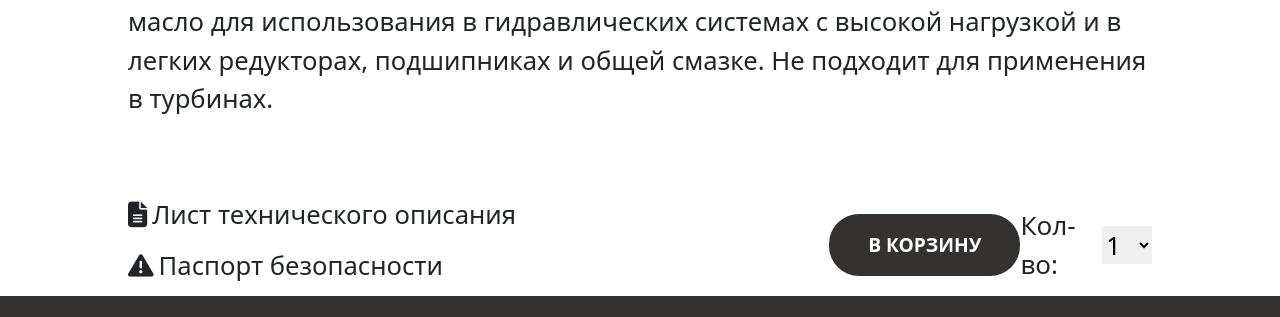
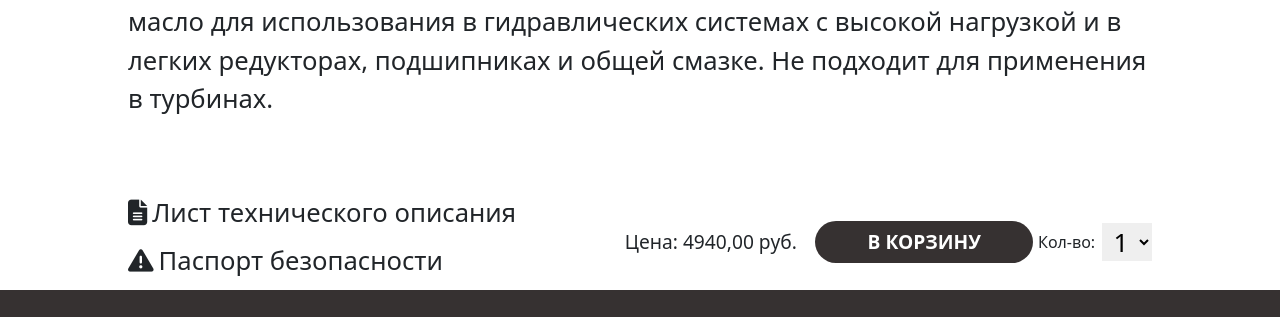
Before and after one commit to Peachoopeado/ESHOP3, a Django app: page /product/03-00001799 in a window 1280 px wide. Shown: the part 790-1107 px from the top of the page. Run offline with Django 4.2, Linux system fonts and the light colour scheme; data comes from the database, SQL or seed files in the repository; parts of the project's set-up code (start-up, migrations or seed data) failed here and were passed over; some libraries are stand-ins or nearby versions.

Commit message:
Правки

```diff
--- a/cart/cart.py
+++ b/cart/cart.py
@@ -7,7 +7,7 @@ from django.http import JsonResponse
 class Cart(object):
     def get_delivery_choices(self):
         return [
-            ('delivery', 'Доставка'),
+            ('delivery', 'Доставка (+600 руб.)'),
             ('pickup', 'Самовывоз')
         ]
 
--- a/cart/forms.py
+++ b/cart/forms.py
@@ -3,5 +3,6 @@ from django import forms
 PRODUCT_QUANTITY_CHOICES = [(i, str(i)) for i in range(1, 21)]
 
 class CartAddProductForm(forms.Form):
-    quantity = forms.TypedChoiceField(choices=PRODUCT_QUANTITY_CHOICES, coerce=int, label='Кол-во')
+    quantity = forms.TypedChoiceField(choices=PRODUCT_QUANTITY_CHOICES, coerce=int, label='Кол-во',
+                                      widget=forms.Select(attrs={'id': 'quantity-select'}))
     update = forms.BooleanField(required=False, initial=False, widget=forms.HiddenInput)
--- a/cart/templates/cart/detail.html
+++ b/cart/templates/cart/detail.html
@@ -53,17 +53,17 @@
                     <table class="summary">
                         <tbody>
                         <tr>
-                            <td>Способ получения
+                            <td colspan="2">Способ получения
                                 </td>
 
                         </tr>
                         <tr style="border-bottom: 2px solid black; font-weight: lighter;">{% for choice in delivery_choices %}
-                            <td><label for="">{{ choice.1 }}<input type="radio" name="delivery"
+                            <td id="way-to-get-cell"><label for="">{{ choice.1 }}<input type="radio" name="delivery"
                                                                    value="{{ choice.0|floatformat }}"
                                     {% if cart.delivery == choice.0 %} checked{% endif %}></label></td>{% endfor %}
                         </tr>
                         <tr>
-                            <td>Общая стоимость</td>
+                            <td id="value">Общая стоимость</td>
                             <td align="right"><span id="total-price"
                                                     data-total-price>{{ cart.get_total_price_with_delivery }}</span>
                                 &#8381
--- a/shop/static/shop/css/style.css
+++ b/shop/static/shop/css/style.css
@@ -1000,7 +1000,6 @@ aside {
 
 .product_actions {
     display: flex;
-    justify-content: space-between;
 }
 
 
@@ -1011,8 +1010,7 @@ aside {
 .actions_buttons {
     display: flex;
     align-items: center;
-    justify-content: center;
-
+    justify-content: start;
 
 }
 
@@ -1020,7 +1018,6 @@ aside {
     display: block;
     font-weight: 400;
     font-size: 32px;
-    line-height: 41px;
     margin-bottom: 10px;
 }
 
@@ -1032,14 +1029,48 @@ aside {
 
 @media screen and (min-width: 768px) and (max-width: 1200px) {
     .product_docs_block a {
-        font-size: 3vw;
+        font-size: 2vw;
     }
 }
 
 @media screen and (min-width: 1200px) {
     .product_docs_block a {
         font-size: 2vw;
-    }
+        line-height: 3vw;
+
+    }
+
+}
+
+.price {
+    display: flex;
+    align-items: center;
+    justify-content: center;
+
+
+}
+
+@media screen and (max-width: 768px) {
+    .price {
+        font-size: 5vw;
+        width: 50vw;
+    }
+}
+
+@media screen and (min-width: 768px) and (max-width: 1200px) {
+    .price {
+        font-size: 1.5vw;
+        width: 35vw;
+        justify-content: start;
+    }
+}
+
+@media screen and (min-width: 1200px) {
+    .price {
+        font-size: 1.5vw;
+        width: 35vw;
+    }
+
 
 }
 
@@ -1047,6 +1078,35 @@ aside {
     display: flex;
     align-items: center;
     font-size: 26px;
+}
+
+.actions_buttons form select {
+    text-align: center;
+}
+
+@media screen and (max-width: 768px) {
+    .actions_buttons form label{
+        font-size: 3vw;
+        width: 15vw;
+        margin-left: 20px;
+    }
+}
+
+@media screen and (min-width: 768px) and (max-width: 1200px) {
+    .actions_buttons form label{
+        font-size: 2vw;
+        width: 7vw;
+        margin-left: 5px;
+    }
+}
+
+@media screen and (min-width: 1200px) {
+    .actions_buttons form label {
+        font-size: 1.25vw;
+        width: 5vw;
+        margin-left: 5px;
+    }
+
 }
 
 .actions_buttons input {
@@ -1055,7 +1115,6 @@ aside {
     justify-content: center;
     font-weight: 700;
     font-size: 48px;
-    line-height: 62px;
     color: #fff;
     text-transform: uppercase;
     width: 455px;
@@ -1069,16 +1128,16 @@ aside {
 @media screen and (max-width: 768px) {
     .actions_buttons input {
         width: 30vw;
-        font-size: 3vw;
+        font-size: 3.5vw;
+        line-height: 7vw;
     }
 }
 
 @media screen and (min-width: 768px) and (max-width: 1200px) {
     .actions_buttons input {
-        flex-direction: column;
         width: 28vw;
         font-size: 2.25vw;
-        align-items: flex-start;
+        line-height: 5vw;
 
     }
 }
@@ -1087,6 +1146,7 @@ aside {
     .actions_buttons input {
         width: 17vw;
         font-size: 1.5vw;
+        line-height: 3.25vw;
     }
 }
 
@@ -1347,7 +1407,8 @@ aside {
         align-items: center;
         flex-direction: column;
     }
-    .about_text_layer1 p{
+
+    .about_text_layer1 p {
         font-size: 3.5vw;
         text-align: justify;
     }
@@ -1435,20 +1496,24 @@ aside {
     }
 
 }
-.about_text_block h1{
+
+.about_text_block h1 {
     text-transform: uppercase;
 }
-.certificates p{
+
+.certificates p {
     text-align: justify;
 }
-.slider{
+
+.slider {
     margin-top: 20px;
     position: relative;
     overflow: hidden;
     width: 100%;
     height: 500px;
 }
-.slider-wrapper{
+
+.slider-wrapper {
     position: absolute;
     width: 100%;
     height: 100%;
@@ -1459,67 +1524,80 @@ aside {
     left: 0;
     transition: 0.3s ease-in-out;
 }
-.slider-wrapper img{
+
+.slider-wrapper img {
     width: 25vw;
     object-fit: contain;
 }
-@media screen and (max-width: 768px){
-    .slide1-content{
-
-    }
-    .slide1-content p{
+
+@media screen and (max-width: 768px) {
+    .slide1-content {
+
+    }
+
+    .slide1-content p {
         display: none;
     }
-    .slide1-content img{
+
+    .slide1-content img {
         width: 55vw;
 
 
         object-fit: contain;
     }
 }
-@media screen and (min-width: 768px) and (max-width: 1200px){
-    .slide1-content{
+
+@media screen and (min-width: 768px) and (max-width: 1200px) {
+    .slide1-content {
         display: flex;
         align-items: center;
         justify-content: center;
         gap: 50px;
     }
-    .slide1-content p{
+
+    .slide1-content p {
         font-size: 3vw;
         width: 50%;
     }
-    .slide1-content img{
+
+    .slide1-content img {
         width: 35vw;
     }
 }
-@media screen and (min-width: 1200px){
-    .certificates>p{
+
+@media screen and (min-width: 1200px) {
+    .certificates > p {
         font-size: 1.5vw;
     }
-    .slide1-content{
+
+    .slide1-content {
         display: flex;
         align-items: center;
         justify-content: center;
         gap: 50px;
     }
-    .slide1-content p{
+
+    .slide1-content p {
         font-size: 1.5vw;
         width: 50%;
     }
-    .slide1-content img{
+
+    .slide1-content img {
         width: 20vw;
     }
 
 }
-.slider-controls{
+
+.slider-controls {
     display: flex;
     position: absolute;
     bottom: 10px;
     left: 95%;
     transform: translateX(-50%);
 }
+
 .slider-prev,
-.slider-next{
+.slider-next {
     display: flex;
     align-items: center;
     justify-content: center;
@@ -1534,8 +1612,9 @@ aside {
     cursor: pointer;
     transition: background-color 0.3s ease-in-out;
 }
+
 .slider-prev:hover,
-.slider-next:hover{
+.slider-next:hover {
     background-color: rgba(0, 0, 0, 0.8);
 
 }
@@ -1839,7 +1918,16 @@ input[type="number"]::-webkit-outer-spin-button {
     margin: 0 auto 30px;
     font-weight: bold;
 }
-
+#way-to-get-cell {
+    font-size: 16px;
+}
+#way-to-get-cell input[type="radio"]{
+    margin-right: 5px;
+    display: inline-block;
+}
+#value{
+    font-size: 20px;
+}
 .gotoform {
     width: 90%;
     background: #384685;
@@ -1910,7 +1998,7 @@ input[type="number"]::-webkit-outer-spin-button {
 
 @media screen and (min-width: 1200px) {
     .summary {
-        font-size: 1.5vw;
+        font-size: 1.35vw;
     }
 
     .gotoform {
--- /dev/null
+++ b/shop/static/shop/js/ProductPriceChageScript.js
@@ -0,0 +1,9 @@
+const quantitySelect = document.getElementById('quantity-select');
+const priceIndicator = document.getElementById('price-indicator');
+const price = parseFloat(priceIndicator.textContent.split(':')[1]);
+
+quantitySelect.addEventListener('change', (event)=>{
+    const selectedQuantity = parseInt(event.target.value);
+    const totalPrice = price * selectedQuantity;
+    priceIndicator.textContent = `Цена: ${totalPrice.toFixed(2)} руб.`;
+});
--- a/shop/templates/shop/categories.html
+++ b/shop/templates/shop/categories.html
@@ -27,5 +27,4 @@
 
 
 
-    <script src="{% static 'shop/js/maintenance.js' %}"></script>
 {% endblock %}
--- a/shop/templates/shop/product_detail.html
+++ b/shop/templates/shop/product_detail.html
@@ -1,4 +1,5 @@
 {% extends 'shop/base.html' %}
+{% load static %}
 {% block title %} {{ product.name }} {% endblock %}
 {% block content %}
     <div class="product_card">
@@ -57,6 +58,7 @@
                         <a href="{{ product.tech_desc }}"><i class="fa-solid fa-file-lines" style="padding-right: 5px;"></i>Лист технического описания</a>
                         <a href="{{ product.security_pasport }}"><i class="fa-solid fa-triangle-exclamation" style="padding-right: 5px;"></i>Паспорт безопасности</a>
                     </div>
+                    <div class="price"><span id="price-indicator">Цена: {{ product.price }} руб.</span></div>
                     <div class="actions_buttons">
                         <form action="{% url 'cart-add' product.code %}" method="post">
                             <input type="submit" value="в корзину">
@@ -75,5 +77,5 @@
         </div>
     </div>
 
-
+    <script src="{% static 'shop/js/ProductPriceChageScript.js' %}"></script>
 {% endblock %}
```
